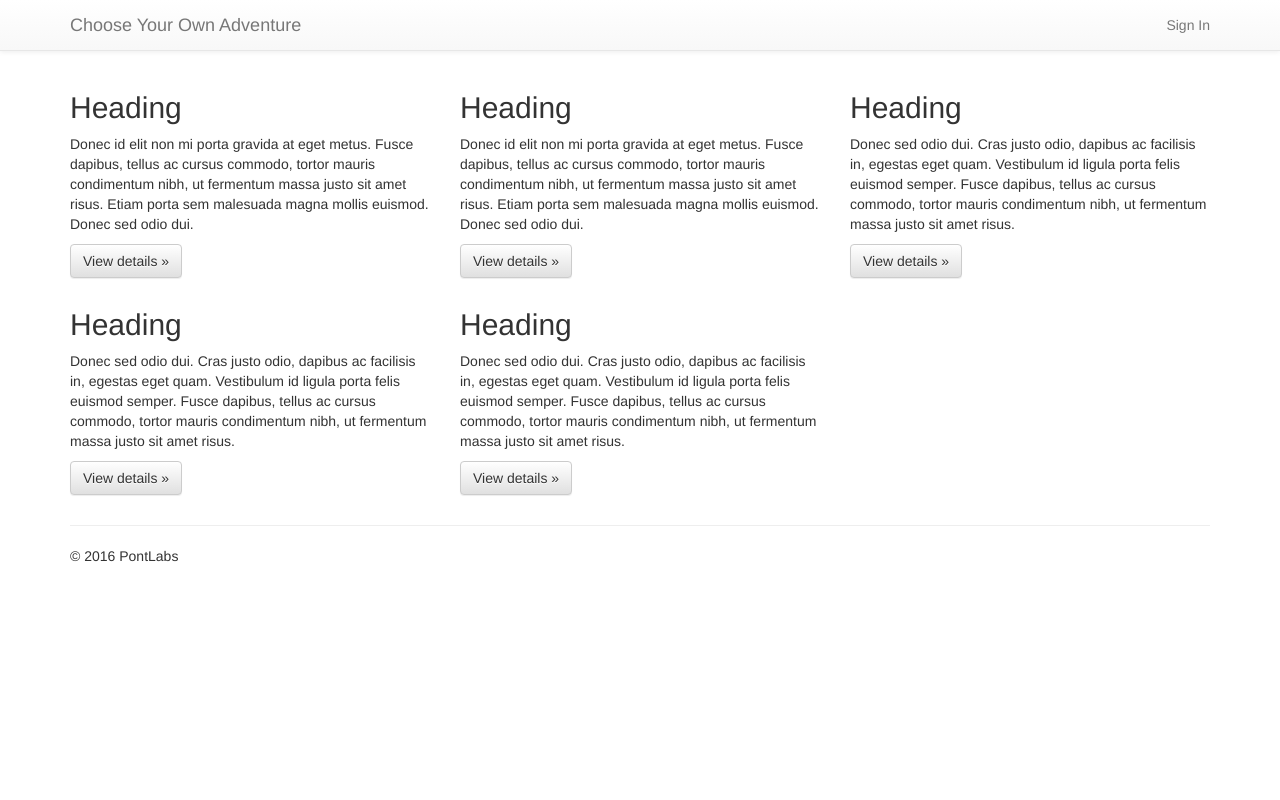
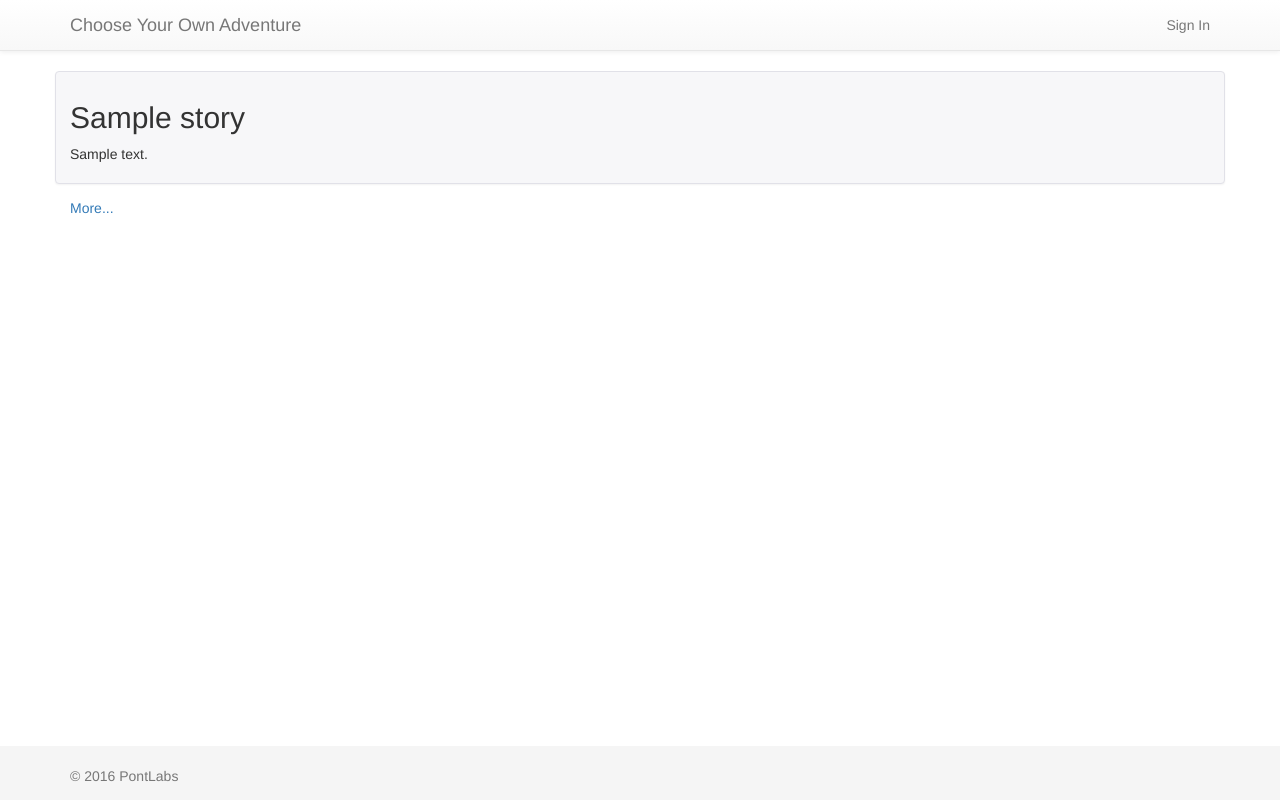
Before and after one commit to seanpont/chooseyourownadventure, a Python web app: template templates/home.html in a window 1280 px wide. Run offline with Jinja, Linux system fonts and the light colour scheme; the template is opened without the code that fills it: most values are stand-ins (such as "Sample title", 1, 10 or a date in 2020); some libraries are stand-ins or nearby versions.

Commit message:
good checkpoint

```diff
--- a/templates/base.html
+++ b/templates/base.html
@@ -15,6 +15,18 @@
   <link rel="stylesheet" href="https://maxcdn.bootstrapcdn.com/bootstrap/3.3.6/css/bootstrap-theme.min.css"
         integrity="sha384-fLW2N01lMqjakBkx3l/M9EahuwpSfeNvV63J5ezn3uZzapT0u7EYsXMjQV+0En5r"
         crossorigin="anonymous">
+  <style type="text/css">
+    .footer {
+      position: absolute;
+      bottom: 0;
+      width: 100%;
+      height: 54px;
+      background-color: #f5f5f5;
+    }
+    .container .text-muted {
+      margin: 20px 0;
+    }
+  </style>
   {% block style %}{% endblock %}
 </head>
 <body role="document">
@@ -43,12 +55,15 @@
 
 
 <div class="container">
-  {% block content%}{% endblock %}
-  <hr>
-  <footer>
-    <p>&copy; 2016 PontLabs</p>
-  </footer>
+  {% block content%}
+  {% endblock %}
 </div>
+
+<footer class="footer">
+  <div class="container">
+    <p class="text-muted">&copy; 2016 PontLabs</p>
+  </div>
+</footer>
 
 <script src="https://ajax.googleapis.com/ajax/libs/jquery/1.11.3/jquery.min.js"></script>
 <script src="https://maxcdn.bootstrapcdn.com/bootstrap/3.3.6/js/bootstrap.min.js"
--- a/templates/home.html
+++ b/templates/home.html
@@ -1,31 +1,43 @@
+{% block style %}
+<style type="text/css">
+  .no-dec, .no-dec:hover, .no-dec:link {
+    color: inherit;
+    text-decoration: none;
+  }
+  .panel {
+    padding: 9px 14px;
+    margin-bottom: 14px;
+    background-color: #f7f7f9;
+    border: 1px solid #e1e1e8;
+    border-radius: 4px;
+  }
+</style>
+{% endblock %}
+
 {% extends "base.html" %}
 
 {% block content %}
 <div class="row">
+  {% for story in stories %}
+  <div class="col-md-12 panel">
+    <a href="{{ read_page_path(story.key, story.page1_key) }}" class="no-dec">
+      <h2>{{ story.title }}</h2>
+      <p>{{ story.summary() }}</p>
+    </a>
+    {% if story.author == user %}
+    <p>
+      <a class="btn btn-default" href="{{ edit_page_path(story.key, story.page1_key) }}"
+         role="button">Edit</a>
+    </p>
+    {% endif %}
+  </div>
+  {% endfor %}
+</div>
+{% if more_path %}
+<div class="row">
   <div class="col-md-4">
-    <h2>Heading</h2>
-    <p>Donec id elit non mi porta gravida at eget metus. Fusce dapibus, tellus ac cursus commodo, tortor mauris condimentum nibh, ut fermentum massa justo sit amet risus. Etiam porta sem malesuada magna mollis euismod. Donec sed odio dui. </p>
-    <p><a class="btn btn-default" href="#" role="button">View details &raquo;</a></p>
-  </div>
-  <div class="col-md-4">
-    <h2>Heading</h2>
-    <p>Donec id elit non mi porta gravida at eget metus. Fusce dapibus, tellus ac cursus commodo, tortor mauris condimentum nibh, ut fermentum massa justo sit amet risus. Etiam porta sem malesuada magna mollis euismod. Donec sed odio dui. </p>
-    <p><a class="btn btn-default" href="#" role="button">View details &raquo;</a></p>
-  </div>
-  <div class="col-md-4">
-    <h2>Heading</h2>
-    <p>Donec sed odio dui. Cras justo odio, dapibus ac facilisis in, egestas eget quam. Vestibulum id ligula porta felis euismod semper. Fusce dapibus, tellus ac cursus commodo, tortor mauris condimentum nibh, ut fermentum massa justo sit amet risus.</p>
-    <p><a class="btn btn-default" href="#" role="button">View details &raquo;</a></p>
-  </div>
-  <div class="col-md-4">
-    <h2>Heading</h2>
-    <p>Donec sed odio dui. Cras justo odio, dapibus ac facilisis in, egestas eget quam. Vestibulum id ligula porta felis euismod semper. Fusce dapibus, tellus ac cursus commodo, tortor mauris condimentum nibh, ut fermentum massa justo sit amet risus.</p>
-    <p><a class="btn btn-default" href="#" role="button">View details &raquo;</a></p>
-  </div>
-  <div class="col-md-4">
-    <h2>Heading</h2>
-    <p>Donec sed odio dui. Cras justo odio, dapibus ac facilisis in, egestas eget quam. Vestibulum id ligula porta felis euismod semper. Fusce dapibus, tellus ac cursus commodo, tortor mauris condimentum nibh, ut fermentum massa justo sit amet risus.</p>
-    <p><a class="btn btn-default" href="#" role="button">View details &raquo;</a></p>
+    <a href="{{ more_path }}">More...</a>
   </div>
 </div>
+{% endif %}
 {% endblock %}
```
Also changed, not shown: models.py (+25 -3 lines), templates/read.html (added, +14 -0 lines), views.py (+45 -1 lines).
